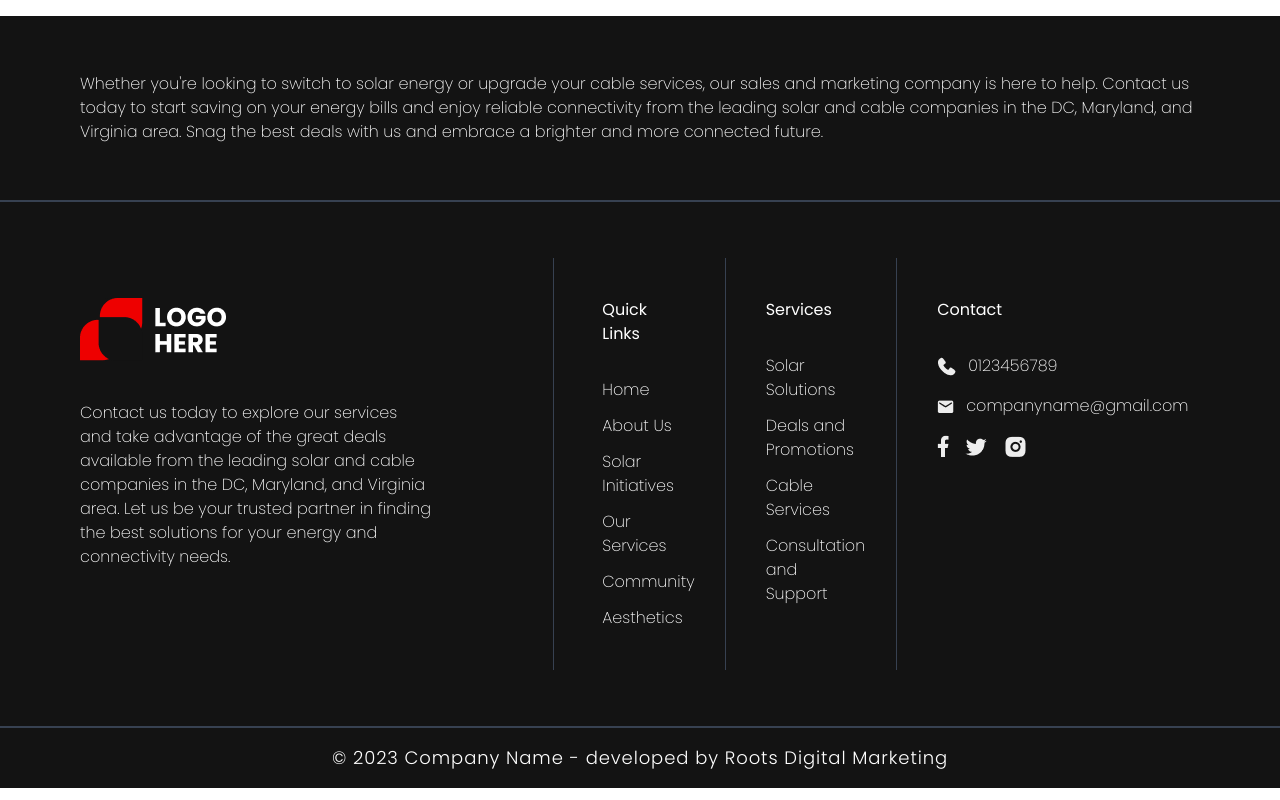
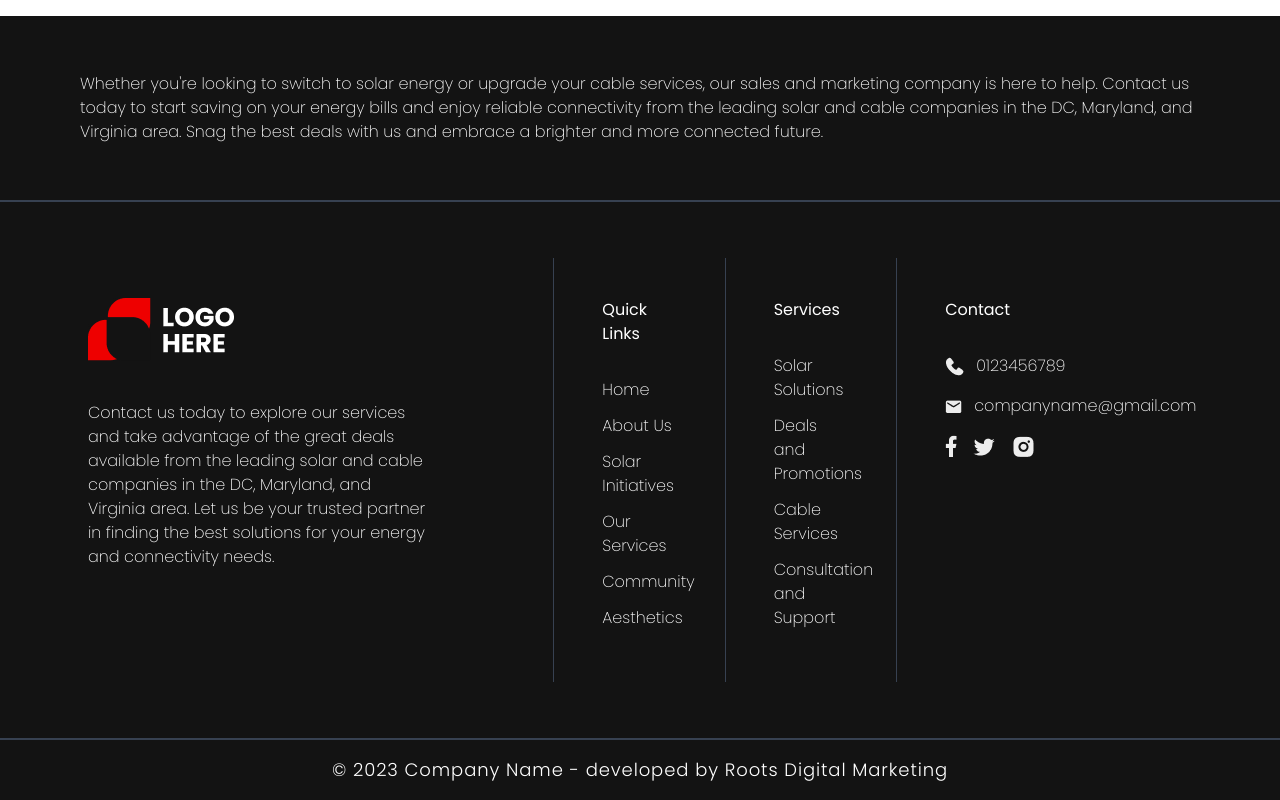
Before and after one commit to SudiptaAnirban92/solar-app-react, a React (Vite) app: page / in a window 1280 px wide. Shown: the part 5969-6769 px from the top of the page. Built offline with nearby package versions, Linux system fonts and the light colour scheme.

Commit message:
footer padding

```diff
--- a/src/components/Footer.jsx
+++ b/src/components/Footer.jsx
@@ -19,7 +19,7 @@ const Footer = () => {
       <hr className="border-b-[0.05rem] border-gray-700" />
       <div className="max-w-[1420px] mx-auto px-0 lg:px-10 py-14 grid grid-cols-7 font-extralight">
         {/* logo */}
-        <div className="p-10 col-span-7 sm:col-span-4 lg:col-span-3 lg:border-r-[0.05rem] border-b-[0.05rem] lg:border-b-0 border-gray-700 flex flex-col">
+        <div className="py-6 lg:py-10 px-12 col-span-7 sm:col-span-4 lg:col-span-3 lg:border-r-[0.05rem] border-b-[0.05rem] lg:border-b-0 border-gray-700 flex flex-col">
           <img
             src={logo}
             alt="footer logo"
@@ -34,7 +34,7 @@ const Footer = () => {
           </p>
         </div>
         {/* quick links */}
-        <div className="py-10 px-12 col-span-7 sm:col-span-3 lg:col-span-1 lg:border-r-[0.05rem] border-b-[0.05rem] lg:border-b-0  border-gray-700">
+        <div className="py-6 lg:py-10 px-12 col-span-7 sm:col-span-3 lg:col-span-1 lg:border-r-[0.05rem] border-b-[0.05rem] lg:border-b-0  border-gray-700">
           <p className="font-normal mb-8">Quick Links</p>
           <ul className="list-none">
             {navLinks.map((nav, index) => (
@@ -50,7 +50,7 @@ const Footer = () => {
           </ul>
         </div>
         {/* services */}
-        <div className="p-10 col-span-7 sm:col-span-4 lg:col-span-1 lg:border-r-[0.05rem] border-b-[0.05rem] sm:border-b-0 border-gray-700">
+        <div className="py-6 lg:py-10 px-12 col-span-7 sm:col-span-4 lg:col-span-1 lg:border-r-[0.05rem] border-b-[0.05rem] sm:border-b-0 border-gray-700">
           <p className="font-normal mb-8">Services</p>
           <ul>
             {services.map((service, index) => (
@@ -66,7 +66,7 @@ const Footer = () => {
           </ul>
         </div>
         {/* contacts */}
-        <div className="p-10 col-span-7 sm:col-span-3 lg:col-span-2">
+        <div className="py-6 lg:py-10  px-12 col-span-7 sm:col-span-3 lg:col-span-2">
           <p className="font-normal mb-8">Contact</p>
           <div className="flex items-center mb-4">
             <img src={phone} alt="phone" />
```
